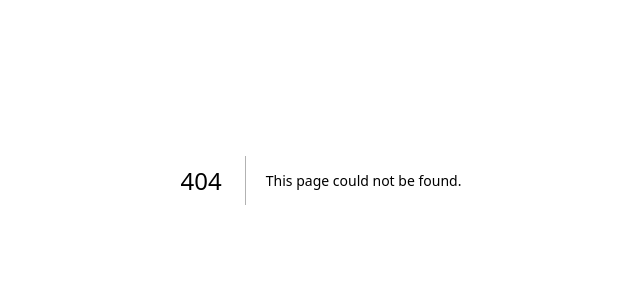
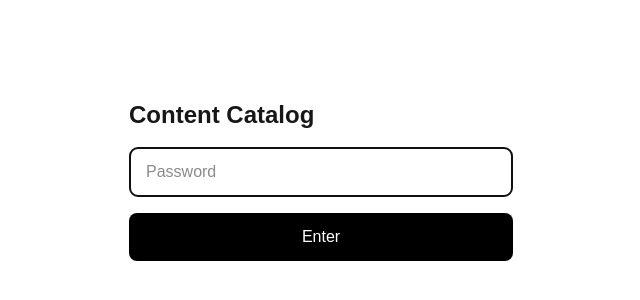
Before and after one commit to ZwaneProgram/Social-media-Sharing-catalog, a Next.js app: page /login in a window 1280 px wide. Before the commit this address had no page. Shown: the part 220-520 px from the top of the page, without its empty margins (319-959 px from the left). Built offline with nearby package versions, Linux system fonts and the light colour scheme.

Commit message:
feat: add login page

```diff
--- /dev/null
+++ b/src/app/login/page.tsx
@@ -0,0 +1,46 @@
+"use client";
+
+import { useState } from "react";
+import { useRouter } from "next/navigation";
+
+export default function LoginPage() {
+  const [password, setPassword] = useState("");
+  const [error, setError] = useState("");
+  const router = useRouter();
+
+  async function submit(e: React.FormEvent) {
+    e.preventDefault();
+    setError("");
+    const res = await fetch("/api/login", {
+      method: "POST",
+      headers: { "content-type": "application/json" },
+      body: JSON.stringify({ password }),
+    });
+    if (res.ok) {
+      router.push("/");
+      router.refresh();
+    } else {
+      setError("Wrong password");
+    }
+  }
+
+  return (
+    <main className="min-h-screen flex items-center justify-center p-6">
+      <form onSubmit={submit} className="w-full max-w-sm space-y-4">
+        <h1 className="text-2xl font-bold">Content Catalog</h1>
+        <input
+          type="password"
+          value={password}
+          onChange={(e) => setPassword(e.target.value)}
+          placeholder="Password"
+          className="w-full rounded-lg border px-4 py-3"
+          autoFocus
+        />
+        {error && <p className="text-red-500 text-sm">{error}</p>}
+        <button className="w-full rounded-lg bg-black text-white py-3 font-medium">
+          Enter
+        </button>
+      </form>
+    </main>
+  );
+}
```
